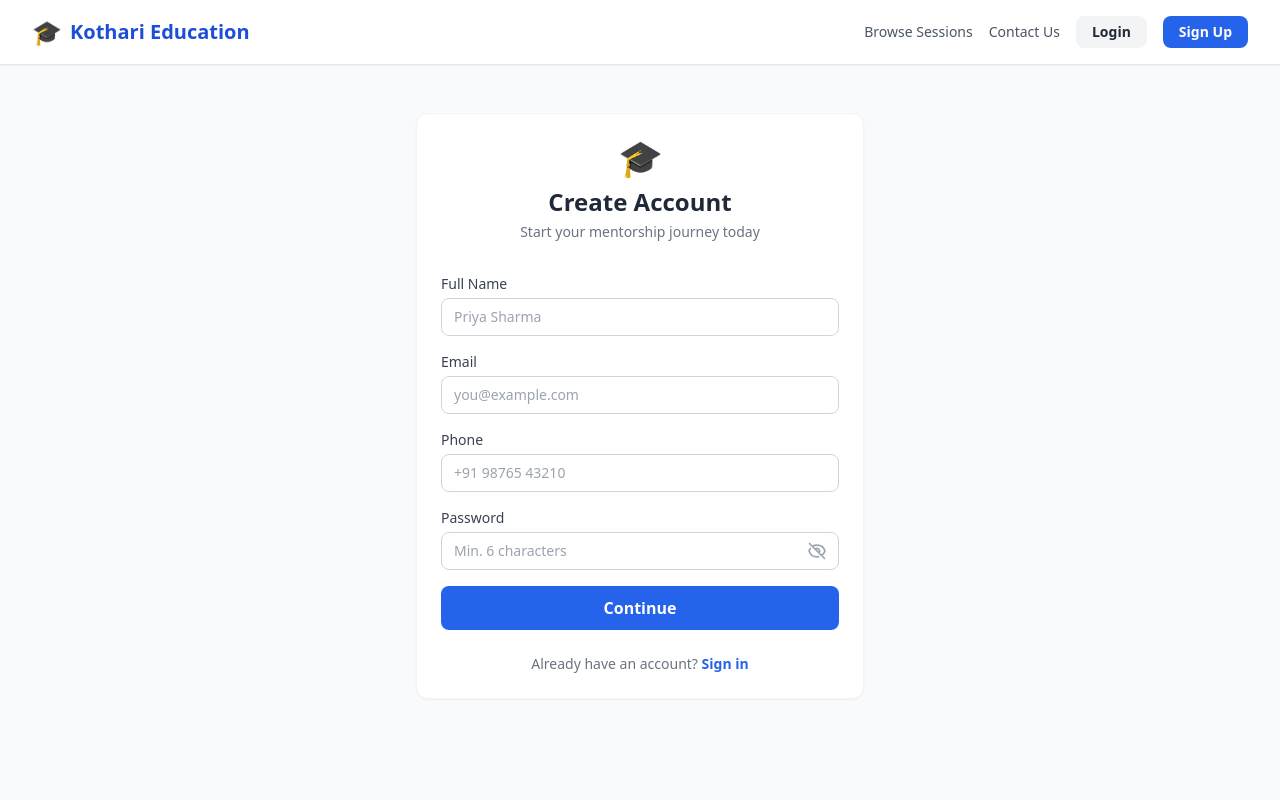
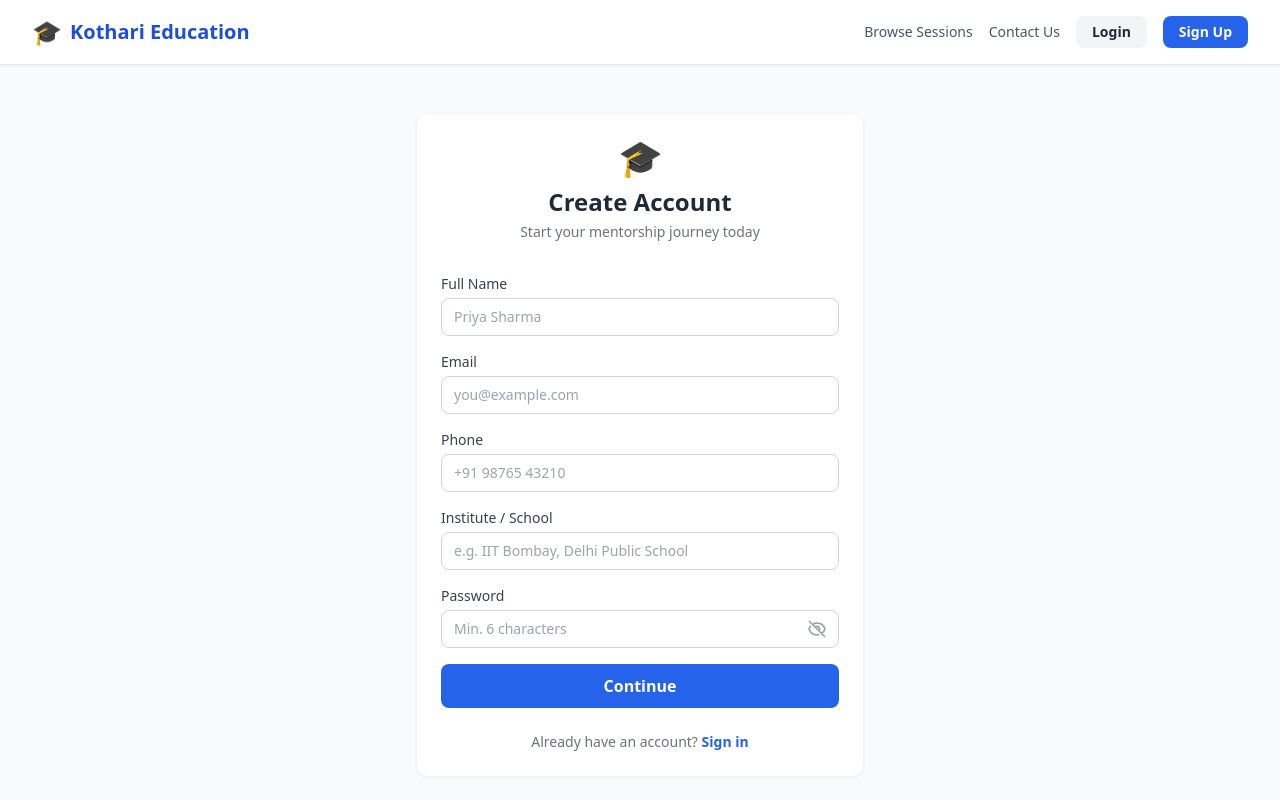
Before and after one commit to sksunariya/kotharifoundation, a React (Vite) app in the folder client/: page /register in a window 1280 px wide. Shown: the top 800 px of the page. Built offline with nearby package versions, Linux system fonts and the light colour scheme; no server answers.

Commit message:
add institute name to sign up form

```diff
--- a/client/src/pages/RegisterPage.jsx
+++ b/client/src/pages/RegisterPage.jsx
@@ -19,7 +19,7 @@ const EyeIcon = ({ open }) =>
 
 const RegisterPage = () => {
   const [step, setStep] = useState('form'); // 'form' | 'otp'
-  const [form, setForm] = useState({ name: '', email: '', password: '', phone: '' });
+  const [form, setForm] = useState({ name: '', email: '', password: '', phone: '', institute: '' });
   const [showPassword, setShowPassword] = useState(false);
   const [otp, setOtp] = useState('');
   const [loading, setLoading] = useState(false);
@@ -133,6 +133,16 @@ const RegisterPage = () => {
                 />
               </div>
               <div>
+                <label className="block text-sm font-medium text-gray-700 mb-1">Institute / School</label>
+                <input
+                  type="text"
+                  className="input"
+                  placeholder="e.g. IIT Bombay, Delhi Public School"
+                  value={form.institute}
+                  onChange={(e) => setForm({ ...form, institute: e.target.value })}
+                />
+              </div>
+              <div>
                 <label className="block text-sm font-medium text-gray-700 mb-1">Password</label>
                 <div className="relative">
                   <input
--- a/client/src/pages/admin/UsersPage.jsx
+++ b/client/src/pages/admin/UsersPage.jsx
@@ -32,6 +32,7 @@ const UsersPage = () => {
                   <th className="text-left py-3 px-4 font-medium text-gray-500">Name</th>
                   <th className="text-left py-3 px-4 font-medium text-gray-500">Email</th>
                   <th className="text-left py-3 px-4 font-medium text-gray-500">Phone</th>
+                  <th className="text-left py-3 px-4 font-medium text-gray-500">Institute</th>
                   <th className="text-left py-3 px-4 font-medium text-gray-500">Joined</th>
                   <th className="text-left py-3 px-4 font-medium text-gray-500">Status</th>
                   <th className="text-left py-3 px-4 font-medium text-gray-500">Action</th>
@@ -39,12 +40,13 @@ const UsersPage = () => {
               </thead>
               <tbody>
                 {users.length === 0 ? (
-                  <tr><td colSpan={6} className="text-center py-10 text-gray-400">No users found.</td></tr>
+                  <tr><td colSpan={7} className="text-center py-10 text-gray-400">No users found.</td></tr>
                 ) : users.map((u) => (
                   <tr key={u._id} className="border-b border-gray-50 hover:bg-gray-50">
                     <td className="py-3 px-4 font-medium">{u.name}</td>
                     <td className="py-3 px-4 text-gray-500">{u.email}</td>
                     <td className="py-3 px-4 text-gray-500">{u.phone || '—'}</td>
+                    <td className="py-3 px-4 text-gray-500">{u.institute || '—'}</td>
                     <td className="py-3 px-4 text-gray-500">{formatDate(u.createdAt)}</td>
                     <td className="py-3 px-4">
                       <span className={`badge ${u.isActive ? 'bg-green-100 text-green-700' : 'bg-red-100 text-red-700'}`}>
@@ -75,6 +77,7 @@ const UsersPage = () => {
                   <p className="font-medium text-sm">{u.name}</p>
                   <p className="text-xs text-gray-400 truncate">{u.email}</p>
                   {u.phone && <p className="text-xs text-gray-400">{u.phone}</p>}
+                  {u.institute && <p className="text-xs text-gray-400">{u.institute}</p>}
                   <p className="text-xs text-gray-400 mt-1">Joined {formatDate(u.createdAt)}</p>
                 </div>
                 <div className="flex flex-col items-end gap-2">
```
Also changed, not shown: 2 other files (tests, documents, lock files or other folders).
